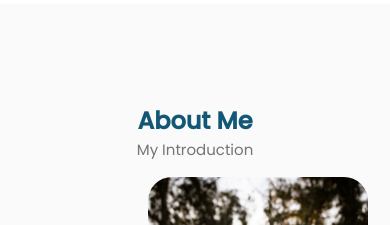
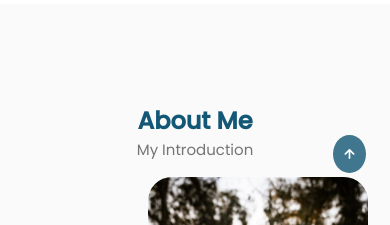
Before and after one commit to rizsim214/responsive-portfolio-sim, a React (Create React App) app: page / in a window 390 px wide. Shown: the part 840-1065 px from the top of the page. Built offline with nearby package versions, Linux system fonts and the light colour scheme.

Commit message:
Added Scrollup w/ Mobile Responsiveness

```diff
--- a/src/assets/styles/_contact.scss
+++ b/src/assets/styles/_contact.scss
@@ -69,6 +69,12 @@
                                 resize: none;
                                 }
                         }
+                        .button{
+                            column-gap: 0.4rem;
+                            i {
+                                font-size: 1.125rem;
+                            }
+                        }
                         .contact__form-div {
                             position: relative;
                             margin-bottom: var(--mb-2);
--- /dev/null
+++ b/src/assets/styles/_scrollup.scss
@@ -0,0 +1,44 @@
+.scrollup {
+    position: fixed;
+    right: 2.5rem;
+    bottom: -20%;
+    background-color: var(--title-color);
+    opacity: 0.8;
+    padding: 0.8rem 1rem;
+    border-radius: 50%;
+    z-index: var(--z-tooltip);
+    transition: 0.4s;
+    .scrollup__icon {
+        color: var(--container-color);
+        font-size: 1.5rem;
+    }
+    &:hover {
+        background-color: var(--title-color-dark);
+    }
+}
+// SHOW SCROLL
+.show-scroll {
+    bottom: 3rem;
+}
+
+// Media Screen Queries
+@media screen and (max-width: 992px) {
+  .scrollup {
+    right: 1.5rem;
+    padding: 0.25rem 0.4rem;
+        .scrollup__icon {
+            font-size: 1.25rem;
+        }
+  }
+}
+@media screen and (max-width: 768px) {
+
+}
+
+@media screen and (max-width: 576px) {
+
+}
+
+@media screen and (max-width: 375px) {
+
+}
--- a/src/assets/styles/main.css
+++ b/src/assets/styles/main.css
@@ -822,6 +822,13 @@
 .contact .contact__container .contact__content .contact__form .contact__form-area textarea {
   resize: none;
 }
+.contact .contact__container .contact__content .contact__form .button {
+  -moz-column-gap: 0.4rem;
+       column-gap: 0.4rem;
+}
+.contact .contact__container .contact__content .contact__form .button i {
+  font-size: 1.125rem;
+}
 .contact .contact__container .contact__content .contact__form .contact__form-div {
   position: relative;
   margin-bottom: var(--mb-2);
@@ -936,6 +943,38 @@
     font-size: 1rem;
   }
 }
+.scrollup {
+  position: fixed;
+  right: 2.5rem;
+  bottom: -20%;
+  background-color: var(--title-color);
+  opacity: 0.8;
+  padding: 0.8rem 1rem;
+  border-radius: 50%;
+  z-index: var(--z-tooltip);
+  transition: 0.4s;
+}
+.scrollup .scrollup__icon {
+  color: var(--container-color);
+  font-size: 1.5rem;
+}
+.scrollup:hover {
+  background-color: var(--title-color-dark);
+}
+
+.show-scroll {
+  bottom: 3rem;
+}
+
+@media screen and (max-width: 992px) {
+  .scrollup {
+    right: 1.5rem;
+    padding: 0.25rem 0.4rem;
+  }
+  .scrollup .scrollup__icon {
+    font-size: 1.25rem;
+  }
+}
 :root {
   --header-height: 3rem;
   --hue: 0;
@@ -1015,6 +1054,10 @@
 img {
   max-width: 100%;
   height: auto;
+}
+
+.main {
+  position: relative;
 }
 
 .section {
--- a/src/assets/styles/main.scss
+++ b/src/assets/styles/main.scss
@@ -8,6 +8,7 @@
 @import './testimonials';
 @import './contact';
 @import './footer';
+@import './scrollup';
 
 :root {
     --header-height: 3rem;
@@ -110,7 +111,9 @@
     max-width: 100%;
     height: auto;
 }
-
+.main {
+    position: relative;
+}
 // Reusable CSS classes
 
 .section {
--- a/src/components/App.jsx
+++ b/src/components/App.jsx
@@ -9,6 +9,7 @@
 import Testimonials from './Testimonials/Testimonials';
 import Contact from './Contact/Contact';
 import Footer from './Footer/Footer';
+import ScrollUp from './ScrollUp/ScrollUp';
 
 const App = () => {
   return (
@@ -22,8 +23,9 @@
           <Qualification />
           <Testimonials />
           <Contact />
+      </main>
           <Footer />
-      </main>
+          <ScrollUp />
     </>
   )
 }
--- a/src/components/Home/ScrollDown.jsx
+++ b/src/components/Home/ScrollDown.jsx
@@ -3,7 +3,7 @@
 const ScrollDown = () => {
   return (
     <div className="home__scroll">
-        <a href="/" className="home__scroll-button button--flex">
+        <a href="#about" className="home__scroll-button button--flex">
             <i class="uil uil-mouse-alt"></i>
             <span className="home__scroll-name">
                 Scroll Down
--- a/src/components/Qualification/Qualification.jsx
+++ b/src/components/Qualification/Qualification.jsx
@@ -9,7 +9,7 @@
         console.log("clicked");
     }
   return (
-    <section className="qualification section">
+    <section className="qualification section" id="portfolio">
         <h2 className="section__title">Qualifications</h2>
         <span className="section__subtitle">My Personal Journey</span>
 
--- /dev/null
+++ b/src/components/ScrollUp/ScrollUp.jsx
@@ -0,0 +1,17 @@
+import React from 'react'
+
+const ScrollUp = () => {
+
+  window.addEventListener("scroll", function() {
+      const scrollUp = document.querySelector(".scrollup");
+      if(this.scrollY >= 560) scrollUp.classList.add("show-scroll");
+      else scrollUp.classList.remove("show-scroll");
+  } )
+  return (
+    <a href="#home" className="scrollup">
+        <i className="uil uil-arrow-up scrollup__icon"></i>
+    </a>
+  )
+}
+
+export default ScrollUp
```
Also changed, not shown: 1 other file (tests, documents, lock files or other folders).
